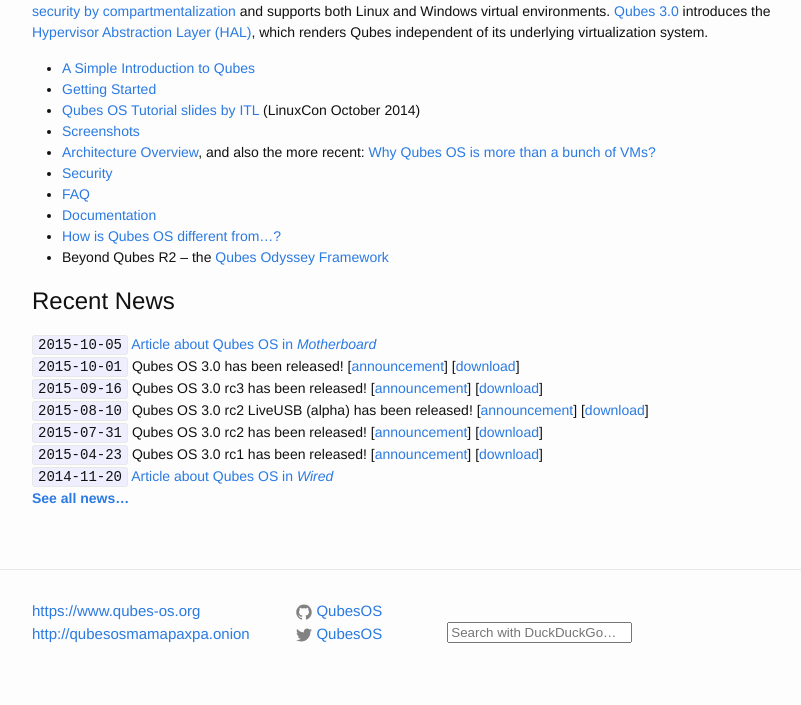
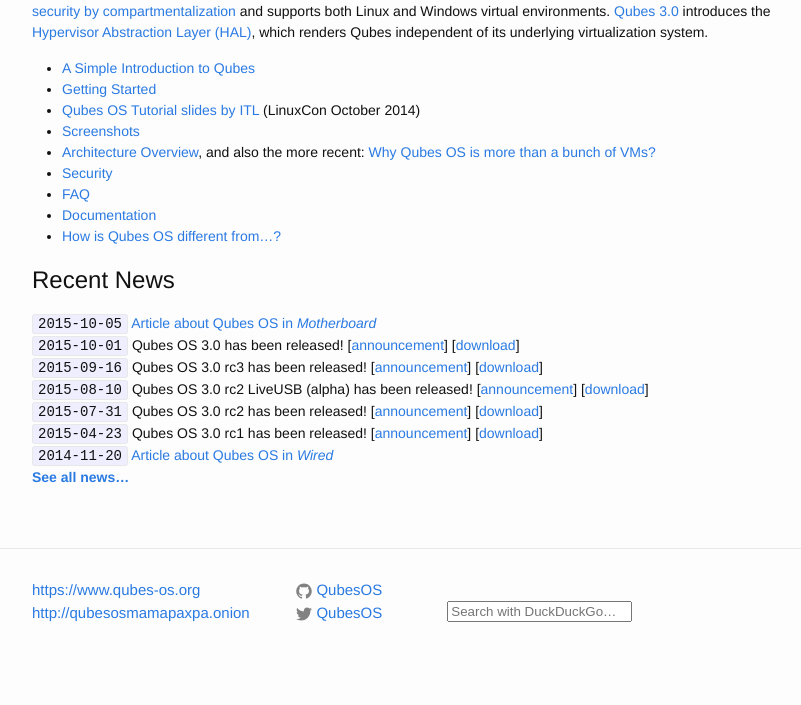
Before and after one commit to QubesOS/qubesos.github.io, a Jekyll site: the page built from pages/home.md, in a window 1280 px wide. Shown: the part 490-1195 px from the top of the page, without its empty margins (238-1039 px from the left). Built offline with Jekyll 4.4.1, drawn with Linux system fonts in a browser that asks for light colours; after the commit the page ends 1174 px from its top, so only the background shows below that.

Commit message:
Remove "Beyond Qubes R2" bullet point
I recently added a link to the same blog post in the main
description, a few lines above. In addition, Qubes R3.0 has
now been released, so the phrase "Beyond Qubes R2" sounds
somewhat antiquated.

```diff
--- a/pages/home.md
+++ b/pages/home.md
@@ -25,7 +25,6 @@ Qubes is a security-oriented, open-source operating system for personal computer
 -   [FAQ](/en/doc/user-faq/)
 -   [Documentation](/en/doc/)
 -   [How is Qubes OS different from...?](http://blog.invisiblethings.org/2012/09/12/how-is-qubes-os-different-from.html)
--   Beyond Qubes R2 -- the [Qubes Odyssey Framework](http://blog.invisiblethings.org/2013/03/21/introducing-qubes-odyssey-framework.html)
 
 Recent News
 -----------
```
